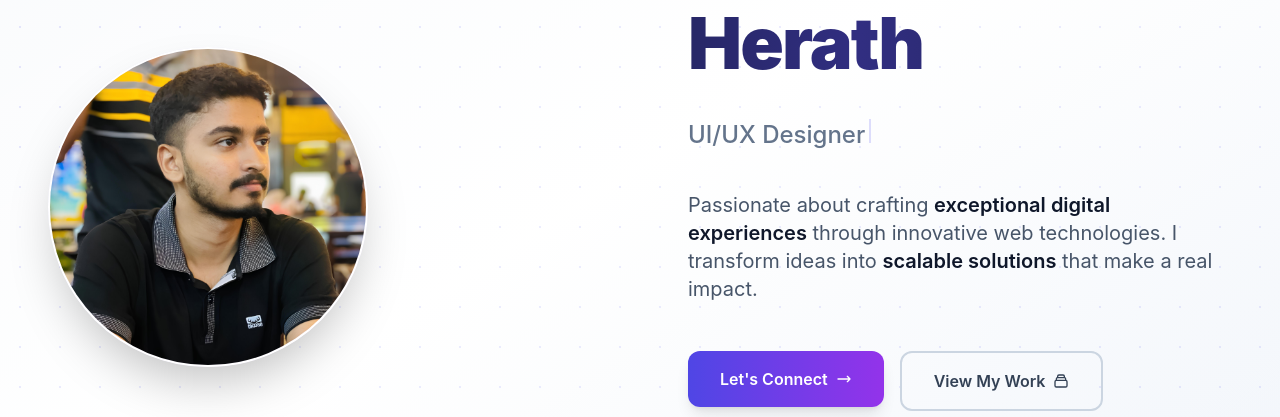
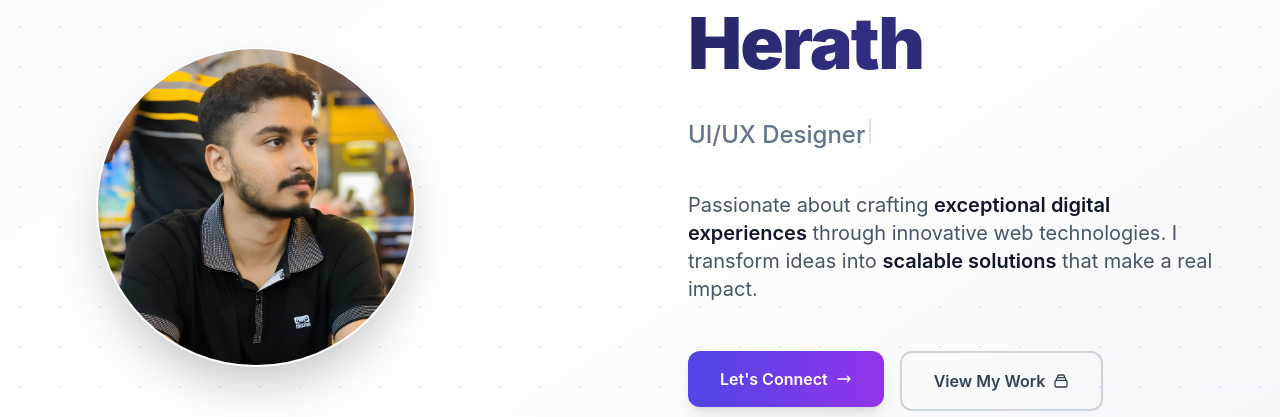
Before and after one commit to Anuradha-Herath/Portfolio, a Next.js app: page / in a window 1280 px wide. Shown: the part 233-650 px from the top of the page. Built offline with nearby package versions, Linux system fonts and the light colour scheme; no server answers.

Commit message:
feat: Adjust layout of HeroSection for improved responsiveness and spacing

```diff
--- a/components/(portfolio)/sections/HeroSection.tsx
+++ b/components/(portfolio)/sections/HeroSection.tsx
@@ -131,7 +131,7 @@ export function HeroSection() {
             className="flex justify-center lg:justify-start order-2 lg:order-1"
             variants={itemVariants}
           >
-            <div className="relative">
+            <div className="relative lg:ml-12">
               <motion.div
                 className="relative w-72 h-72 lg:w-80 lg:h-80"
                 initial={{ scale: 0.9, opacity: 0 }}
```
